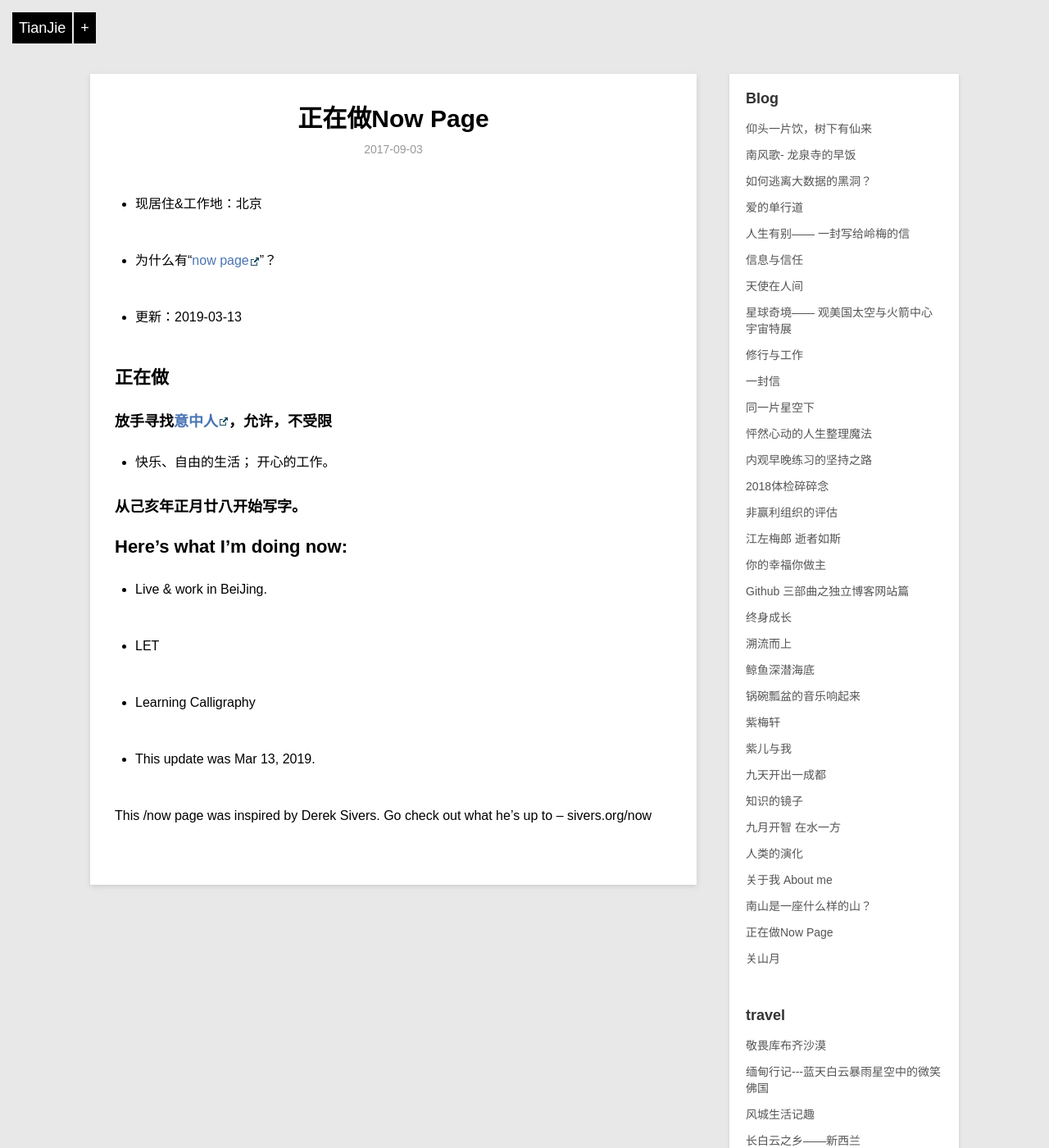
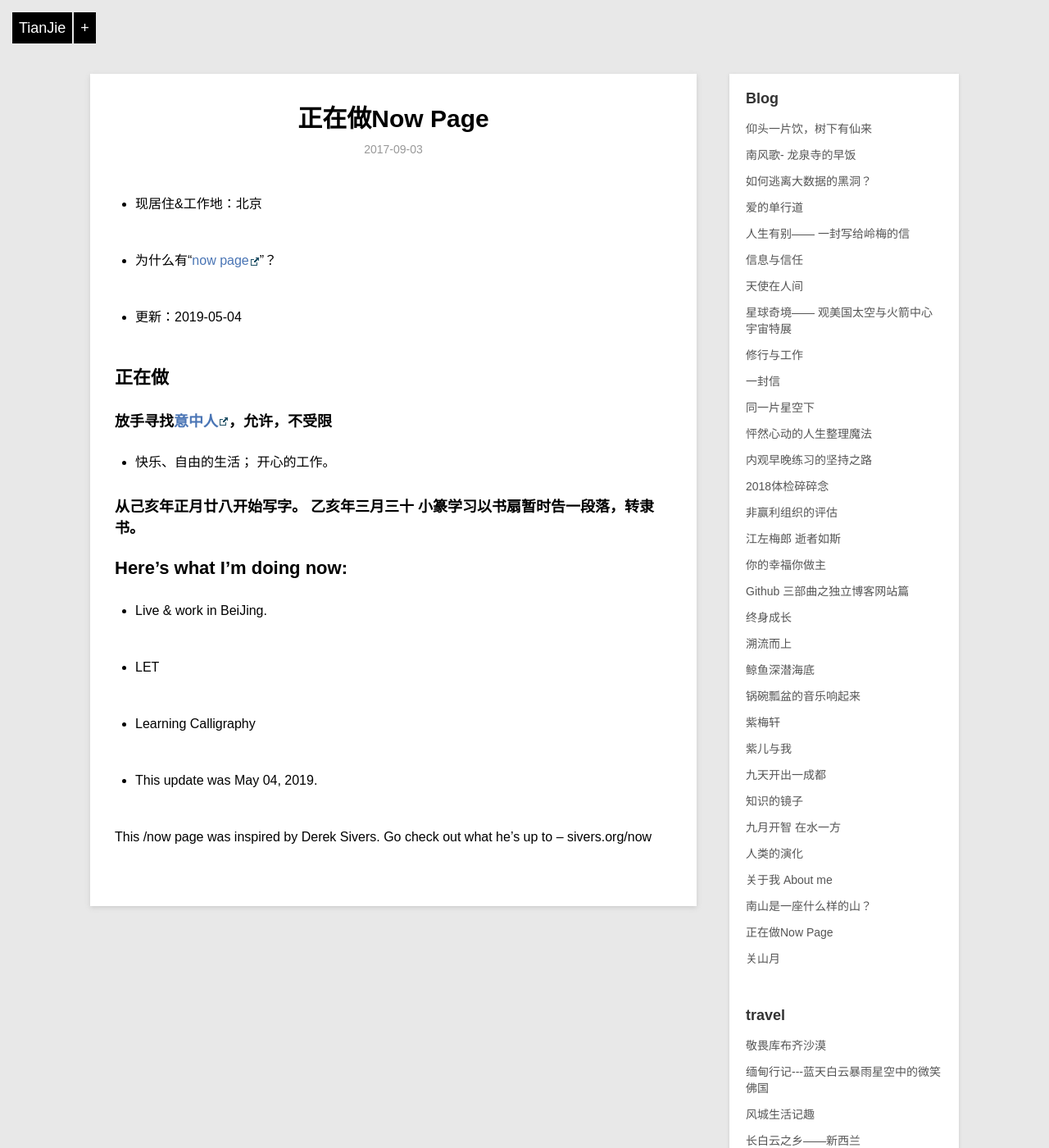
Before and after one commit to violettianjie/violettianjie.github.io, a Jekyll site: the page built from _posts/blog/2017-09-03-now.md, in a window 1280 px wide and 1400 px high. Shown: the whole window at 82% size. Built offline with Jekyll 4.4.1, drawn with Linux system fonts in a browser that asks for light colours; comment, search, counter and statistics services are not loaded.

Commit message:
Update 2017-09-03-now.md

```diff
--- a/_posts/blog/2017-09-03-now.md
+++ b/_posts/blog/2017-09-03-now.md
@@ -8,7 +8,7 @@ category: blog
 
 - 为什么有“[now page](http://nownownow.com/about)”？
 
-- 更新：2019-03-13
+- 更新：2019-05-04
 
 ## 正在做
 
@@ -17,7 +17,7 @@ category: blog
 - 快乐、自由的生活； 开心的工作。
 
 
-### 从己亥年正月廿八开始写字。
+### 从己亥年正月廿八开始写字。 乙亥年三月三十 小篆学习以书扇暂时告一段落，转隶书。
 
 
 
@@ -33,7 +33,7 @@ category: blog
 - Learning Calligraphy
 
 
-- This update was Mar 13, 2019.
+- This update was May 04, 2019.
 
 This /now page was inspired by Derek Sivers. Go check out what he’s up to – sivers.org/now
 
```
